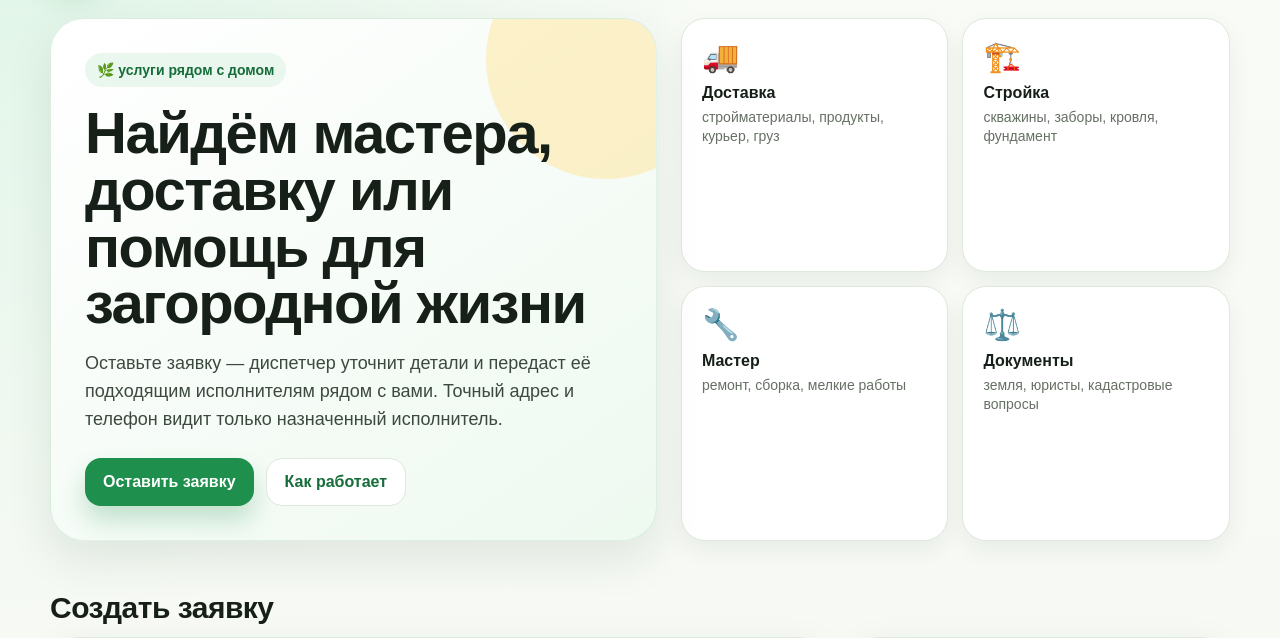
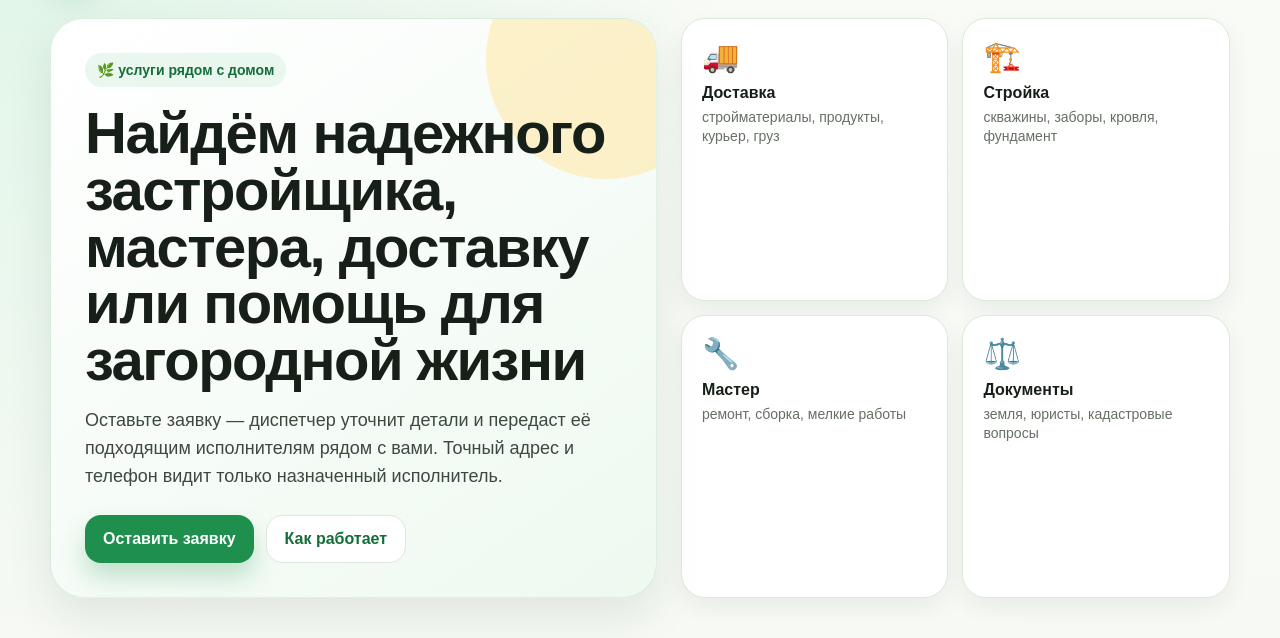
Before and after one commit to zilagh/SoloveyMarket, a FastAPI app: page / in a window 1280 px wide. Shown: the part 82-720 px from the top of the page. Run offline with FastAPI, Linux system fonts and the light colour scheme; data comes from the database, SQL or seed files in the repository; data that the repository does not hold is empty.

Commit message:
Updated SoloveyMarket

```diff
--- a/SoloveyMarket/templates/index.html
+++ b/SoloveyMarket/templates/index.html
@@ -33,7 +33,7 @@
     <section class="hero">
         <div class="hero-card">
             <div class="tag">🌿 услуги рядом с домом</div>
-            <h1>Найдём мастера, доставку или помощь для загородной жизни</h1>
+            <h1>Найдём надежного застройщика, мастера, доставку или помощь для загородной жизни</h1>
             <div class="hero-text">Оставьте заявку — диспетчер уточнит детали и передаст её подходящим исполнителям рядом с вами. Точный адрес и телефон видит только назначенный исполнитель.</div>
             <div class="hero-actions"><a class="btn btn-primary" href="#request-form">Оставить заявку</a><a class="btn btn-soft" href="#how">Как работает</a></div>
         </div>
```
